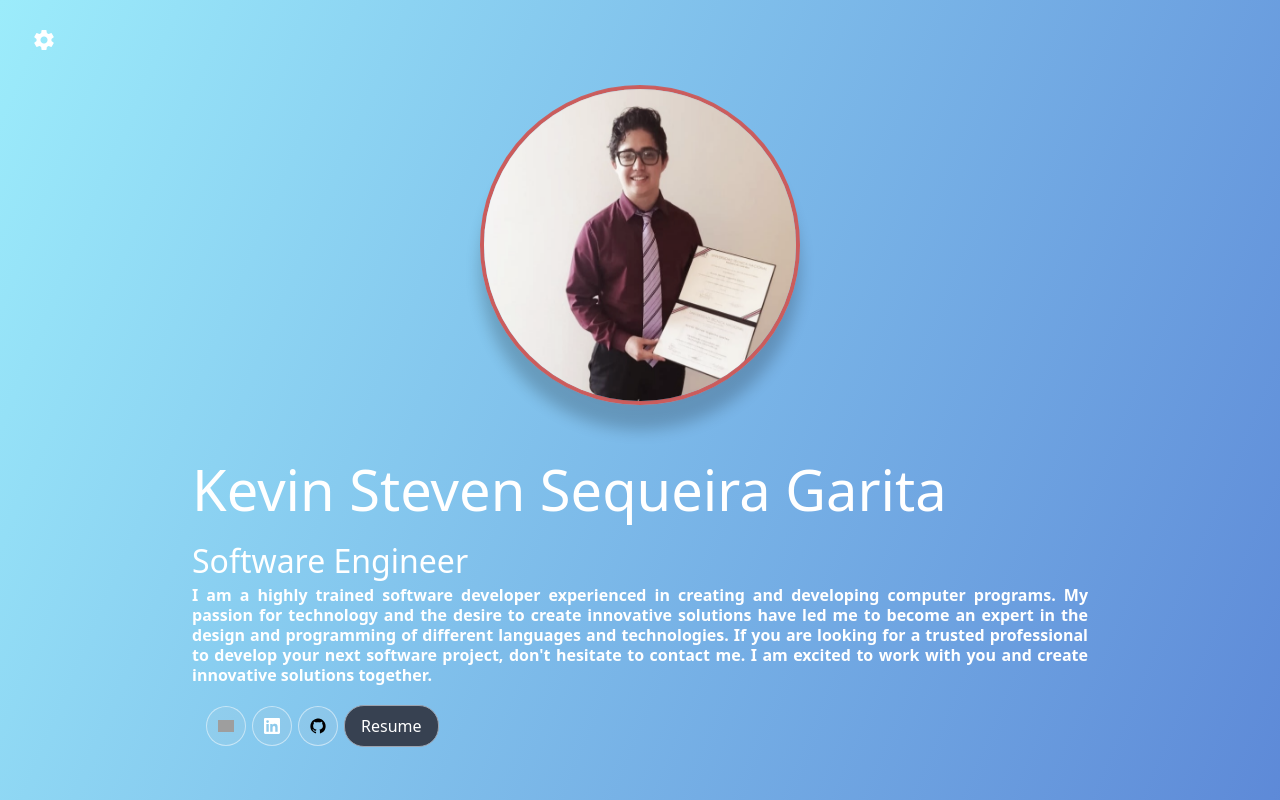
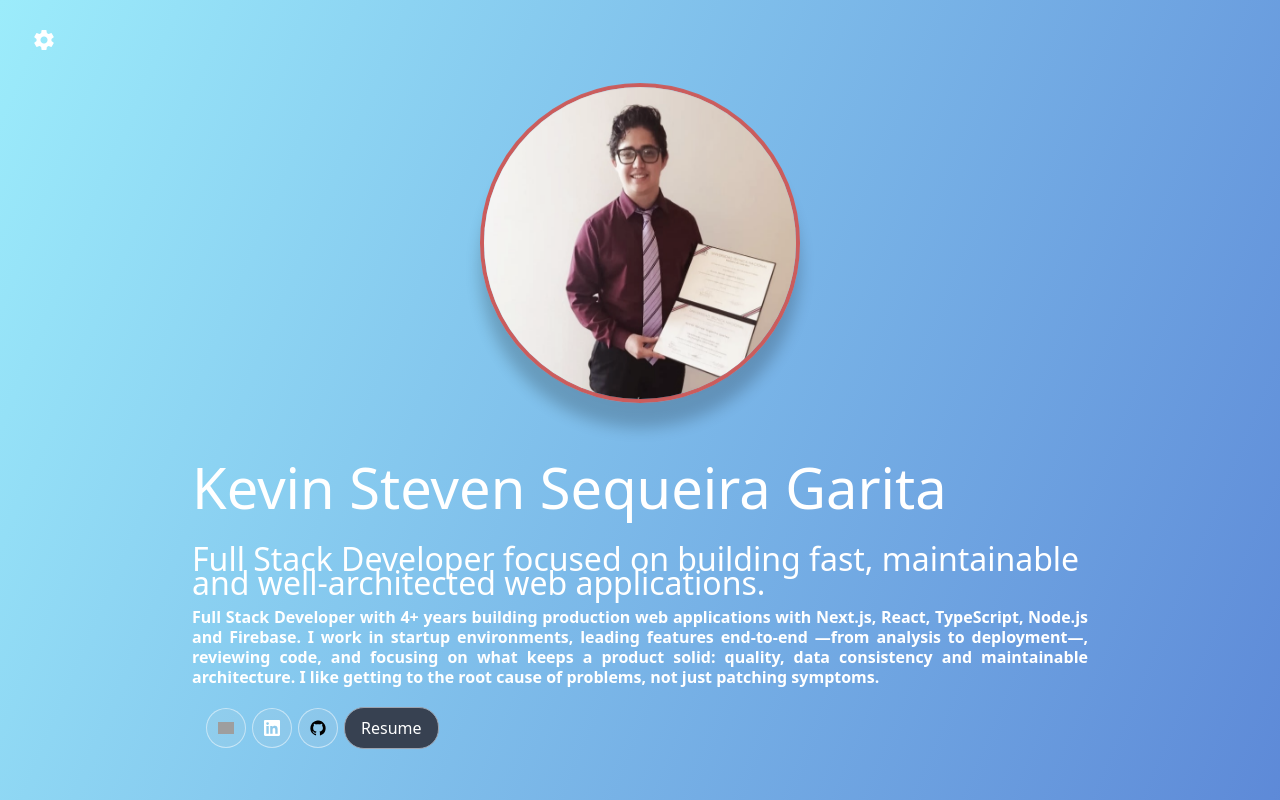
Before and after one commit to KevinSequeiraG/mypage, a Next.js app: page / in a window 1280 px wide. Shown: the top 800 px of the page. Built offline with nearby package versions, Linux system fonts and the light colour scheme; grey boxes are pictures that could not be loaded.

Commit message:
Update tagline, bio and copyright year

```diff
--- a/components/sections/footer.js
+++ b/components/sections/footer.js
@@ -10,7 +10,7 @@ const Footer = () => {
 
     return (
         <footer className="text-center pb-4 absolute bottom-0 w-full mdx600:w-auto mdx600:left-[50%] mdx600:translate-x-[-50%]">
-            <p className="text-xs">&copy; Copyright 2023 Kevin Steven Sequeira Garita</p>
+            <p className="text-xs">&copy; Copyright 2026 Kevin Steven Sequeira Garita</p>
             <p className="text-xs mb-2">{t["footer-explication"]}<a href="https://github.com/KevinSequeiraG/mypage" target="_blank" rel="noopener noreferrer" className="text-yellow-300"> {t["visit"]}</a></p>
             <SocialButtons />
         </footer>
--- a/public/multilanguage/translations-en.json
+++ b/public/multilanguage/translations-en.json
@@ -1,6 +1,6 @@
 {
-    "job-title": "Software Engineer",
-    "professional-description": "I am a highly trained software developer experienced in creating and developing computer programs. My passion for technology and the desire to create innovative solutions have led me to become an expert in the design and programming of different languages and technologies. If you are looking for a trusted professional to develop your next software project, don't hesitate to contact me. I am excited to work with you and create innovative solutions together.",
+    "job-title": "Full Stack Developer focused on building fast, maintainable and well-architected web applications.",
+    "professional-description": "Full Stack Developer with 4+ years building production web applications with Next.js, React, TypeScript, Node.js and Firebase. I work in startup environments, leading features end-to-end —from analysis to deployment—, reviewing code, and focusing on what keeps a product solid: quality, data consistency and maintainable architecture. I like getting to the root cause of problems, not just patching symptoms.",
     "my-studies": "My studies",
     "my-work-experience": "My work experience",
     "projects-made-by-own-learning": "Personal projects",
--- a/public/multilanguage/translations-es.json
+++ b/public/multilanguage/translations-es.json
@@ -1,6 +1,6 @@
 {
-    "job-title": "Ingeniero del Software",
-    "professional-description": "Soy un desarrollador de software altamente capacitado y experimentado en la creación y desarrollo de programas informáticos. Mi pasión por la tecnología y el deseo de crear soluciones innovadoras me han llevado a convertirme en un experto en el diseño y programación de diferentes lenguajes y tecnologías. Si está buscando un profesional de confianza para desarrollar su próximo proyecto de software, no dude en ponerse en contacto conmigo. Estoy emocionado de trabajar contigo y crear soluciones innovadoras juntos.",
+    "job-title": "Desarrollador Full Stack enfocado en construir aplicaciones web rápidas, mantenibles y bien pensadas.",
+    "professional-description": "Desarrollador Full Stack con más de 4 años construyendo aplicaciones web en producción con Next.js, React, TypeScript, Node.js y Firebase. Trabajo en entornos de startup, donde lidero funcionalidades de principio a fin —del análisis al despliegue—, hago revisiones de código y me enfoco en lo que sostiene un buen producto: calidad, consistencia de datos y una arquitectura que el equipo pueda mantener. Me gusta llegar a la causa raíz de los problemas, no solo apagar incendios.",
     "my-studies": "Mis estudios",
     "my-work-experience": "Mi experiencia laboral",
     "projects-made-by-own-learning": "Proyectos propios",
```
